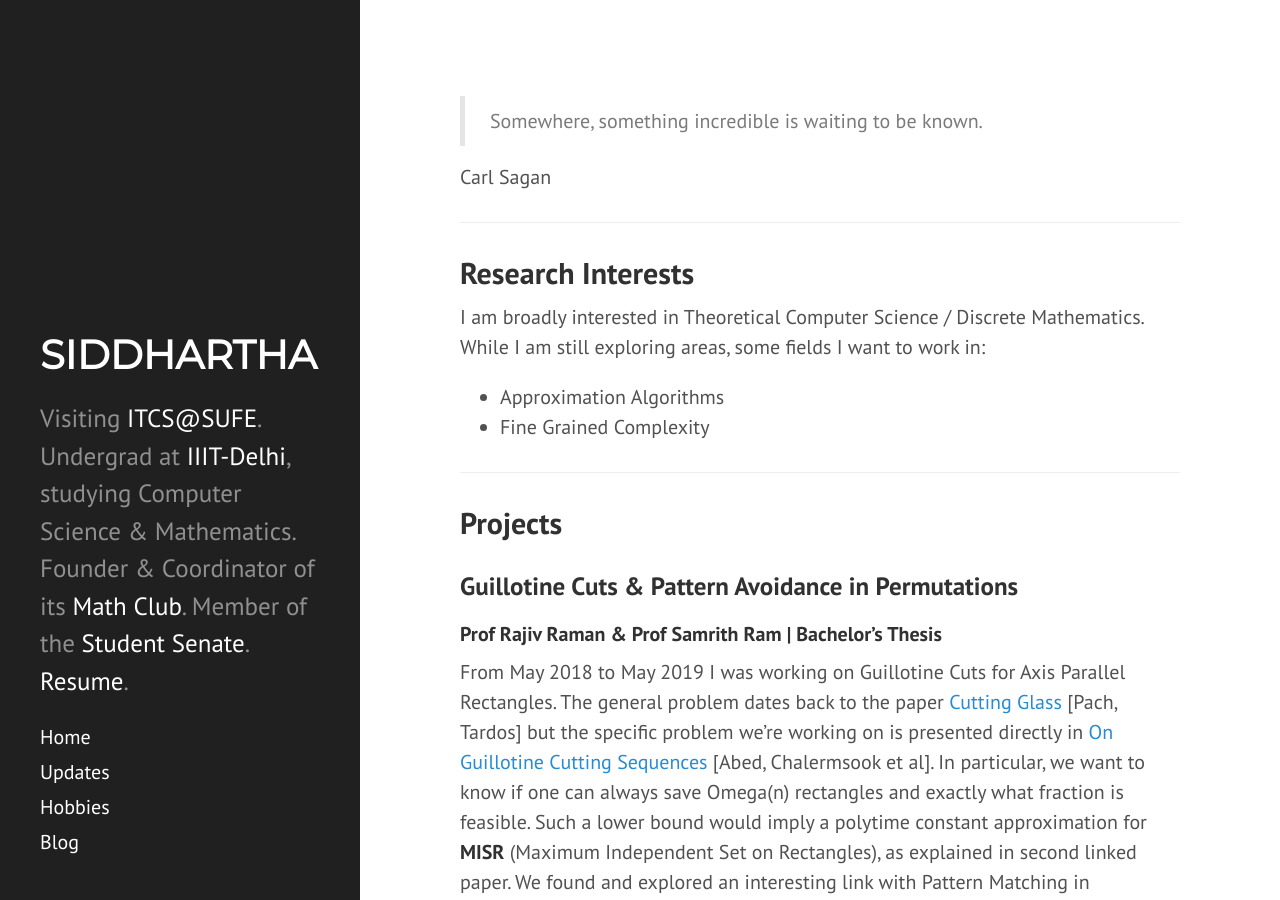
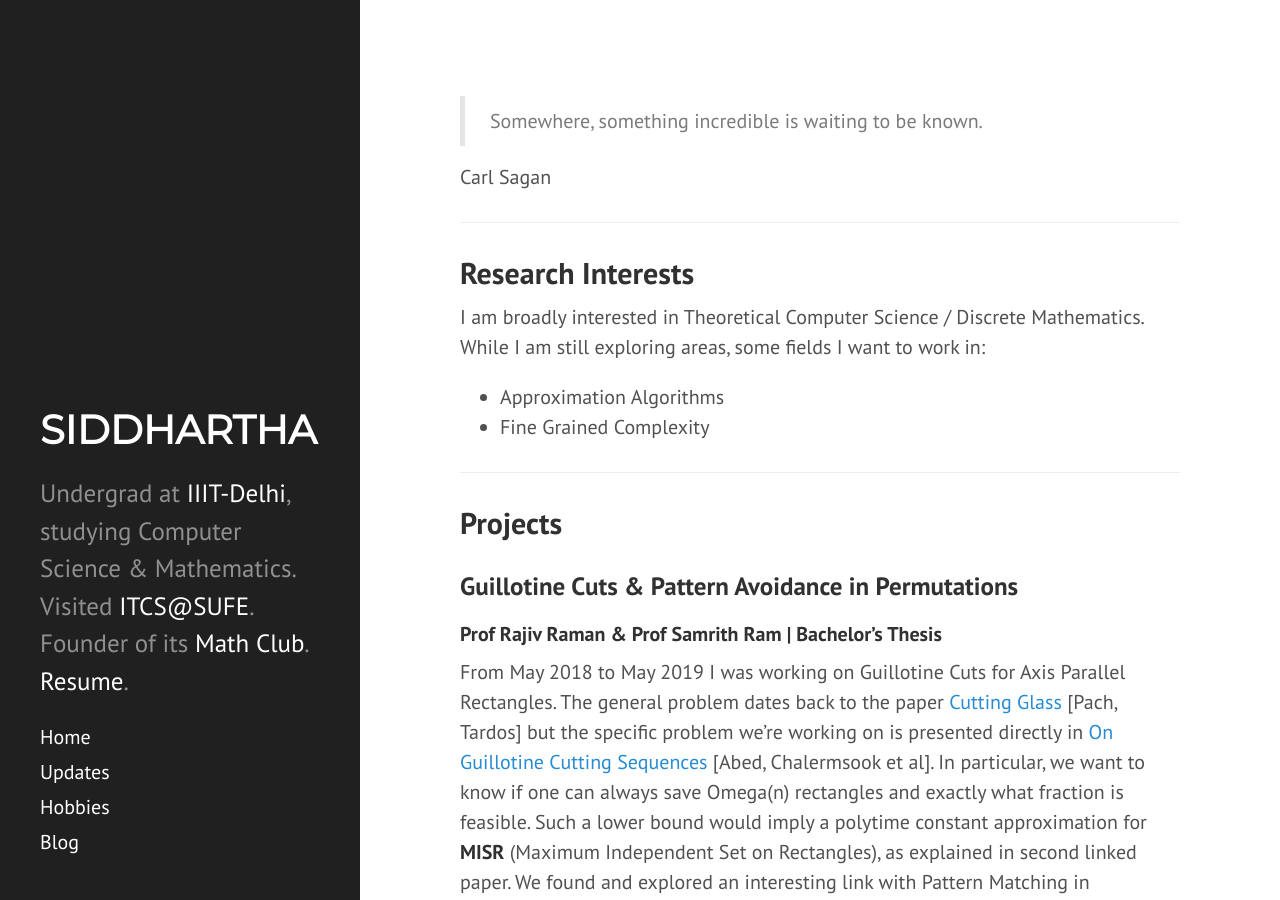
Before and after one commit to siddjai/siddjai.github.io, a Jekyll site: the page built from index.md, in a window 1280 px wide and 900 px high. Built offline with Jekyll 4.4.1, drawn with Linux system fonts in a browser that asks for light colours; nearby versions of some CDN libraries.

Commit message:
Update _config.yml

```diff
--- a/_config.yml
+++ b/_config.yml
@@ -8,7 +8,7 @@ permalink:        pretty
 # Setup
 title:            SIDDHARTHA
 tagline:          'CS&DM Researcher'
-description:      'Visiting <a href="http://itcs.shufe.edu.cn/" target="_blank">ITCS@SUFE</a>. Undergrad at <a href="http://iiitd.ac.in/" target="_blank">IIIT-Delhi</a>, studying Computer Science & Mathematics. Founder & Coordinator of its <a href="http://bit.ly/EvaristeClub" target="_blank">Math Club</a>. Member of the <a href="http://studentsenate.iiitd.edu.in/" target="_blank">Student Senate</a>. <a href="Resume.pdf">Resume</a>.'
+description:      'Undergrad at <a href="http://iiitd.ac.in/" target="_blank">IIIT-Delhi</a>, studying Computer Science & Mathematics. Visited <a href="http://itcs.shufe.edu.cn/" target="_blank">ITCS@SUFE</a>. Founder of its <a href="http://bit.ly/EvaristeClub" target="_blank">Math Club</a>. <a href="Resume.pdf">Resume</a>.'
 url:              http://sidjain.me
 baseurl:          /
 
```
